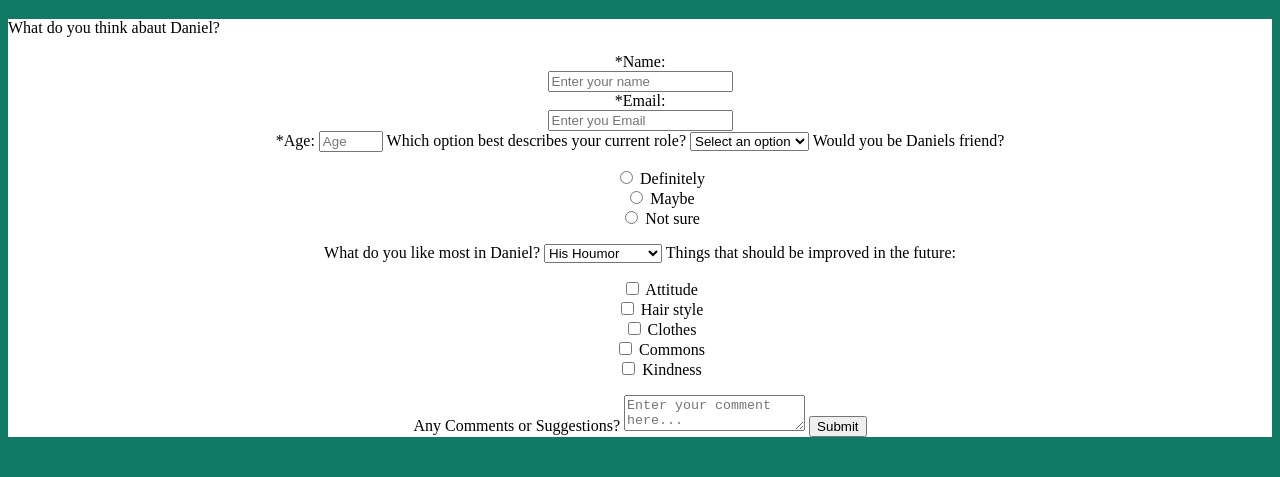
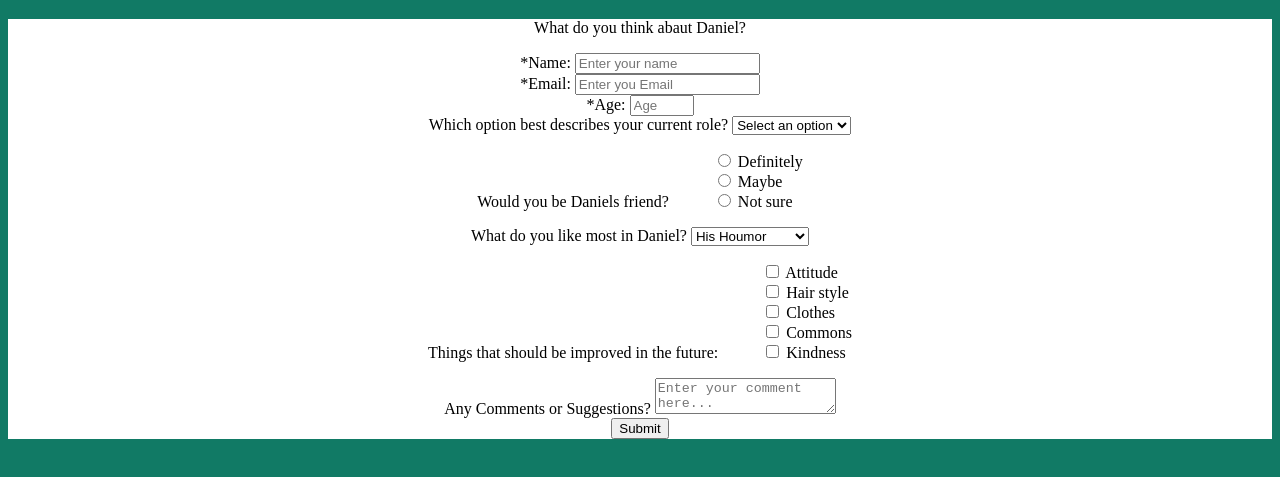
Before and after one commit to NnoraA/fcc-survey, a plain HTML site: page index.html in a window 1280 px wide. Shown: the part 61-538 px from the top of the page. Drawn offline with Linux system fonts and the light colour scheme; a script that the page names is missing.

Commit message:
html end

```diff
--- a/index.html
+++ b/index.html
@@ -20,12 +20,12 @@
         <p id="description">
             What do you think abaut Daniel?
         </p>
-        <form id="survey-form" class="form" >
+        <form id="survey-form" class="form">
             <div class="rowTab">
                 <div class="label">
                     <label for="name">*Name:</label>
                 </div>
-                <div class="rightTab">
+                <div class="leftTab">
                     <input type="text" required id="name" placeholder="Enter your name">
                 </div>
             </div>
@@ -33,13 +33,23 @@
                 <div class="label">
                     <label for="email"> *Email: </label>
                 </div>
-                <div class="rightTab">
+                <div class="leftTab">
                     <input type="email" required id="email" placeholder="Enter you Email">
                 </div>
             </div>
+            <div class="rowTab">
+                <div class="label">
                     <label for="age"> *Age:</label>
+                </div>
+                <div class="leftTab">
                     <input type="number" required min="18" max="100" id="age" placeholder="Age">
+                </div>
+            </div>
+            <div class="rowTab">
+                <div class="label">
                     <label for="currentPos">Which option best describes your current role?</label>
+                </div>
+                <div class="leftTab">
                     <select id="droptown">
                         <option disable value>Select an option </option>
                         <option value="student">Student</option>
@@ -47,7 +57,13 @@
                         <option value="learner">Full Time Lerner</option>
                         <option value="other">Other</option>
                     </select>
+                </div>
+            </div>
+            <div class="rowTab">
+                <div class="label">
                     <label for="rate">Would you be Daniels friend? </label>
+                </div>
+                <div class="leftTab">
                 <ul>
                     <li class="radio">
                         <input type="radio" name="radio-button" value="1">
@@ -62,14 +78,26 @@
                         <label for="not sure">Not sure</label>
                     </li>
                 </ul>
+            </div>
+            </div>
+            <div class="rowTab">
+                <div class="label">
             <label for="most-like">What do you like most in Daniel? </label>
+        </div>
+        <div class="leftTab">
             <select name="mostLike" id="most-like">
                 <option disabled value>Select an option</option>
                 <option value="houmor">His Houmor</option>
                 <option value="personalities">Personalities</option>
                 <option value="appearance">Appearance</option>
             </select>
+        </div>
+        </div>
+        <div class="rowTab">
+            <div class="label">
             <label for="preferences">Things that should be improved in the future:</label>
+        </div>
+        <div class="leftTab">
             <ul>
                 <li>
                     <input type="checkbox">
@@ -92,9 +120,19 @@
                     <label>Kindness</label>
                 </li>
             </ul>
+        </div>
+        </div>
+        <div class="rowTab">
+            <div class="label">
             <label for="comments">Any Comments or Suggestions?</label>
+        </div>
+        <div class="leftTab">
             <textarea name="comment" id="comments" placeholder="Enter your comment here..."></textarea>
+        </div>
+        </div>
+        <div class="rowTab">
             <button type="submit">Submit</button>
+        </div>
         </form>
     </div>
 </body>
--- a/main.css
+++ b/main.css
@@ -11,6 +11,20 @@
 }
 .div{
     background-color: white;
+    text-align: center;
+
+}
+.rowTab{
+
+}
+.label{
+    display: inline-block;
+    text-align: right;
+
+}
+.leftTab{
+    display: inline-block;
+    text-align: left;
 
 }
 .d-flex{
```
Lines whose indentation alone changed are shown as unchanged.
